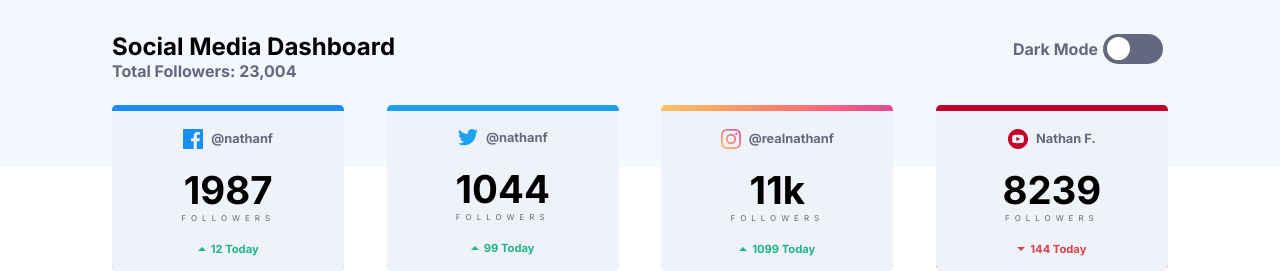
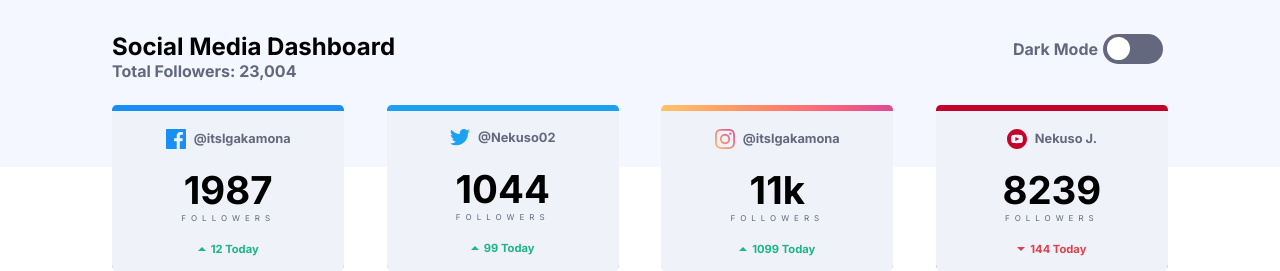
Before and after one commit to Nekuso/responsive-social-media-dashboard, a plain HTML site: page index.html in a window 1280 px wide. Shown: the top 271 px of the page. Drawn offline with Linux system fonts and the light colour scheme.

Commit message:
added files via upload

```diff
--- a/index.html
+++ b/index.html
@@ -35,7 +35,7 @@
                 <div class="card facebook">
                     <div class="card__social">
                         <img src="assets/img/icon-facebook.svg" alt="">
-                        <p>@nathanf</p>
+                        <p>@itslgakamona</p>
                     </div>
                     <div class="followers">
                         <h1>1987</h1>
@@ -52,7 +52,7 @@
                 <div class="card">
                     <div class="card__social">
                         <img src="assets/img/icon-twitter.svg" alt="">
-                        <p>@nathanf</p>
+                        <p>@Nekuso02</p>
                     </div>
                     <div class="followers">
                         <h1>1044</h1>
@@ -69,7 +69,7 @@
                 <div class="card">
                     <div class="card__social">
                         <img src="assets/img/icon-instagram.svg" alt="">
-                        <p>@realnathanf</p>
+                        <p>@itslgakamona</p>
                     </div>
                     <div class="followers">
                         <h1>11k</h1>
@@ -86,7 +86,7 @@
                 <div class="card">
                     <div class="card__social">
                         <img src="assets/img/icon-youtube.svg" alt="">
-                        <p>Nathan F.</p>
+                        <p>Nekuso J.</p>
                     </div>
                     <div class="followers">
                         <h1>8239</h1>
```
Also changed, not shown: 1 other file.
